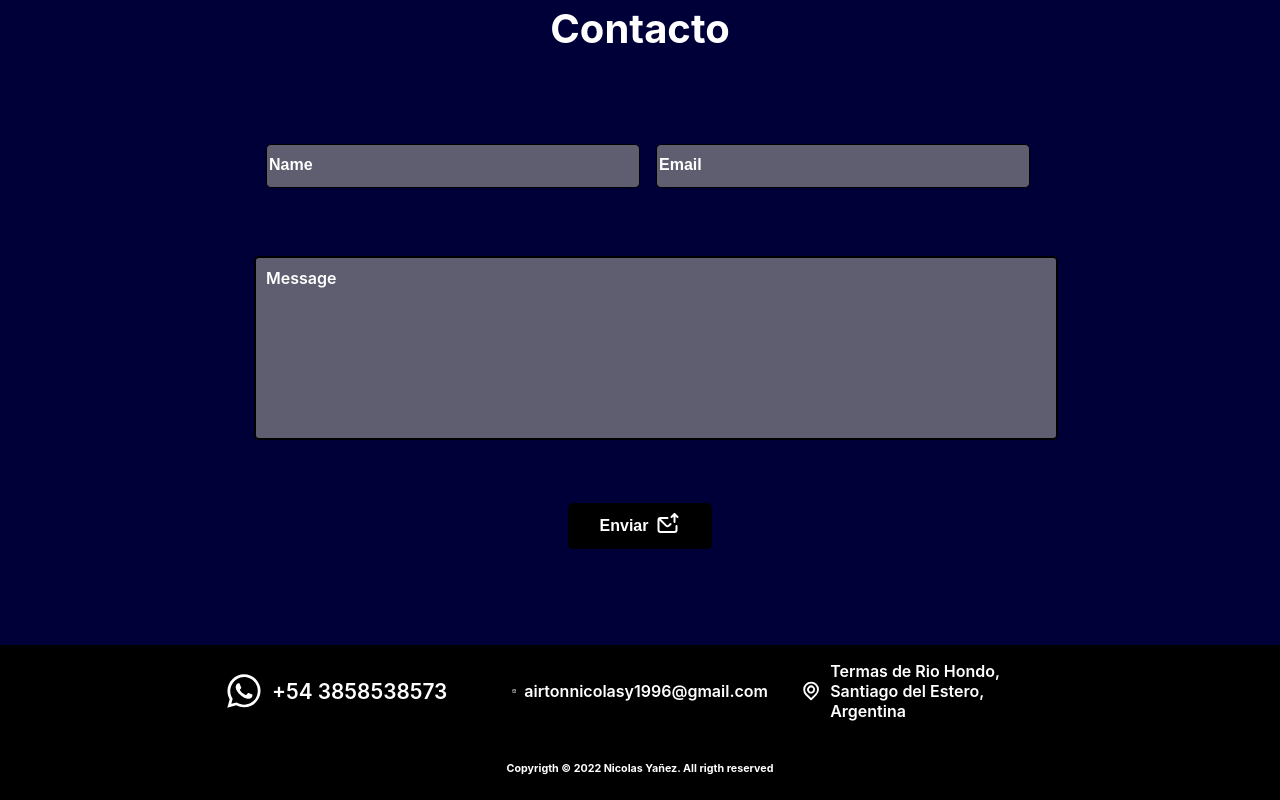
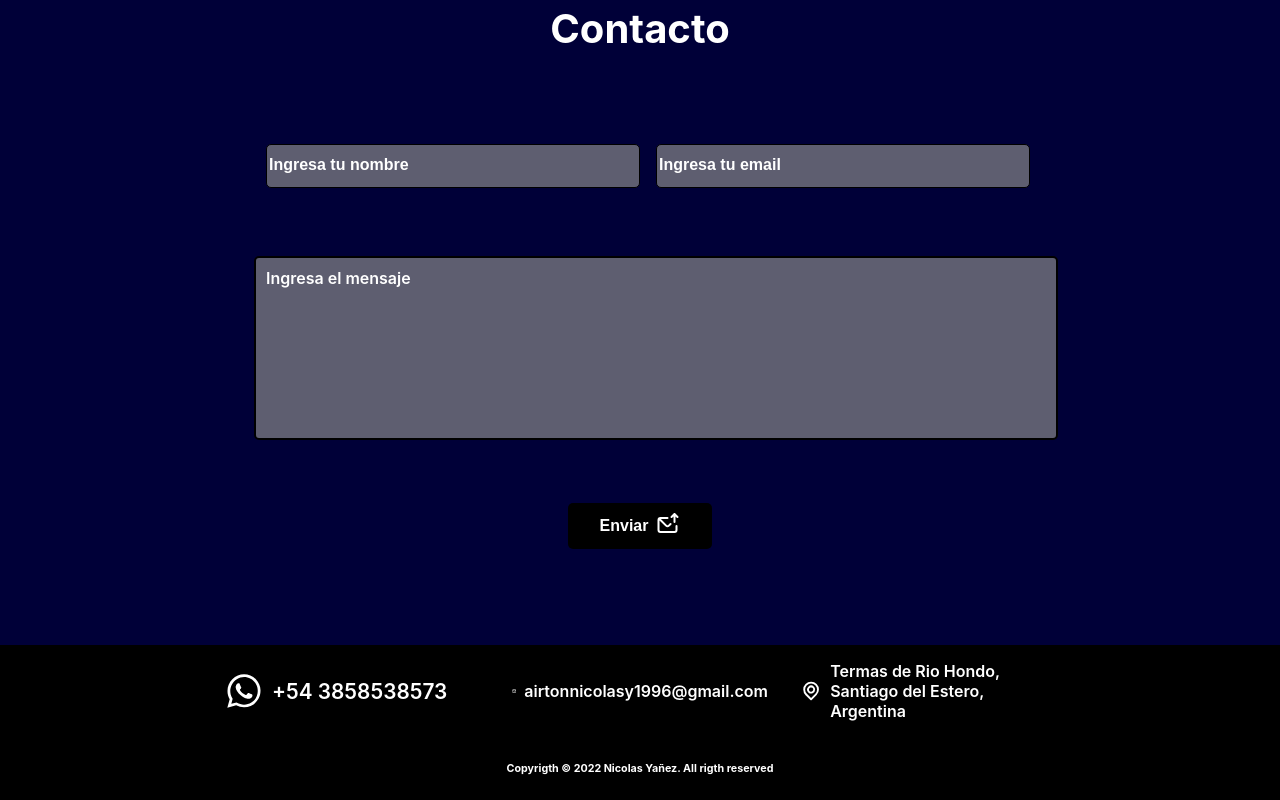
Before and after one commit to NicoYanez9621/Portfolio, a React (Create React App) app: page / in a window 1280 px wide. Shown: the part 3760-4560 px from the top of the page. Built offline with nearby package versions, Linux system fonts and the light colour scheme.

Commit message:
modifique el placeholder de los inputs

```diff
--- a/src/componente/Contact/Contact.jsx
+++ b/src/componente/Contact/Contact.jsx
@@ -144,7 +144,7 @@ const Contact = () => {
                   }
                   onChange={handleOnChange}
                   name="fullName"
-                  placeholder="Name"
+                  placeholder="Ingresa tu nombre"
                   type="text"
                 />
                 {errors.fullName.state ? (
@@ -160,7 +160,7 @@ const Contact = () => {
                   }
                   onChange={handleOnChange}
                   name="email"
-                  placeholder="Email"
+                  placeholder="Ingresa tu email"
                   type="text"
                 />
                 {errors.email.state ? (
@@ -176,7 +176,7 @@ const Contact = () => {
               className={errors.message.state ? style.textError : style.text}
               onChange={handleOnChange}
               name="message"
-              placeholder="Message"
+              placeholder="Ingresa el mensaje"
               cols="30"
               rows="10"
             ></textarea>
```
